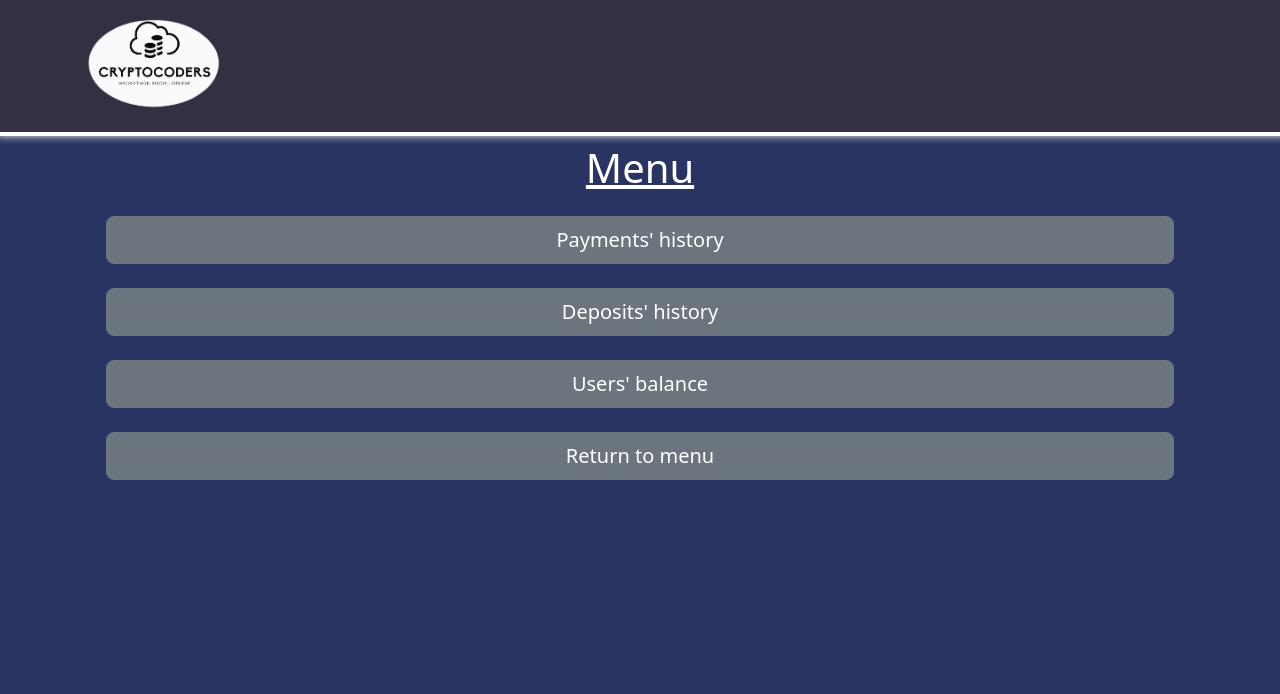
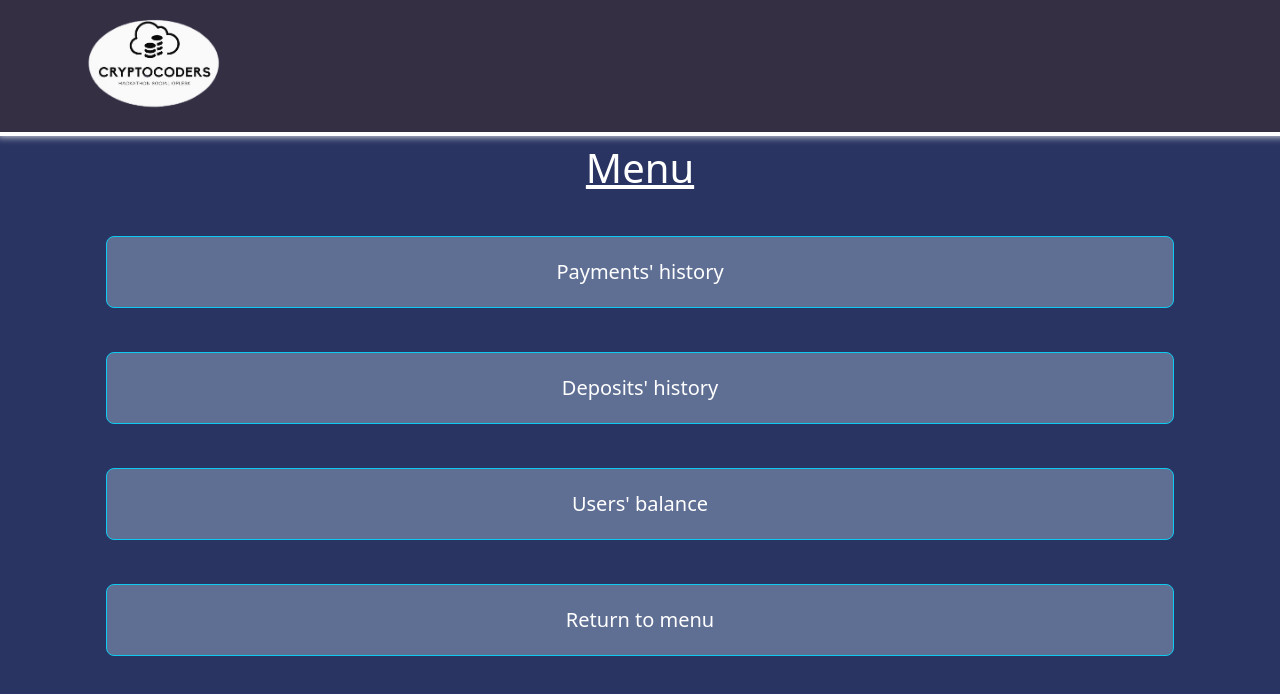
Before and after one commit to requin883/NuevoFront, a React (Vite) app: page /profile in a window 1280 px wide. Shown: the top 694 px of the page. Built offline with nearby package versions, Linux system fonts and the light colour scheme.

Commit message:
feat: add btn-menu class and color info to buttons

```diff
--- a/src/Pages/Profile/Profile.jsx
+++ b/src/Pages/Profile/Profile.jsx
@@ -25,7 +25,7 @@ export default function Profile() {
     // historial de depositos
 
     const cbMenu = (nm) => {
-        return (<Button key={nm.options} onClick={()=>nm.opt == "ph" ? setPaymentFlag(true) : nm.opt == "dh" ? setDepositFlag(true) : nm.opt == "pr" ? setBalanceFlag(true) : ""} size="lg" className="mb-4"> <Link style={{ color: "white", textDecoration: 'none' }} key={nm.options} to={nm.links}>  {nm.options} </Link> </Button>)
+        return (<Button color="info" className="btn-menu mb-4" key={nm.options} onClick={()=>nm.opt == "ph" ? setPaymentFlag(true) : nm.opt == "dh" ? setDepositFlag(true) : nm.opt == "pr" ? setBalanceFlag(true) : ""} size="lg"> <Link style={{ color: "white", textDecoration: 'none' }} key={nm.options} to={nm.links}>  {nm.options} </Link> </Button>)
     }
 
     // useEffect(() => {
```
